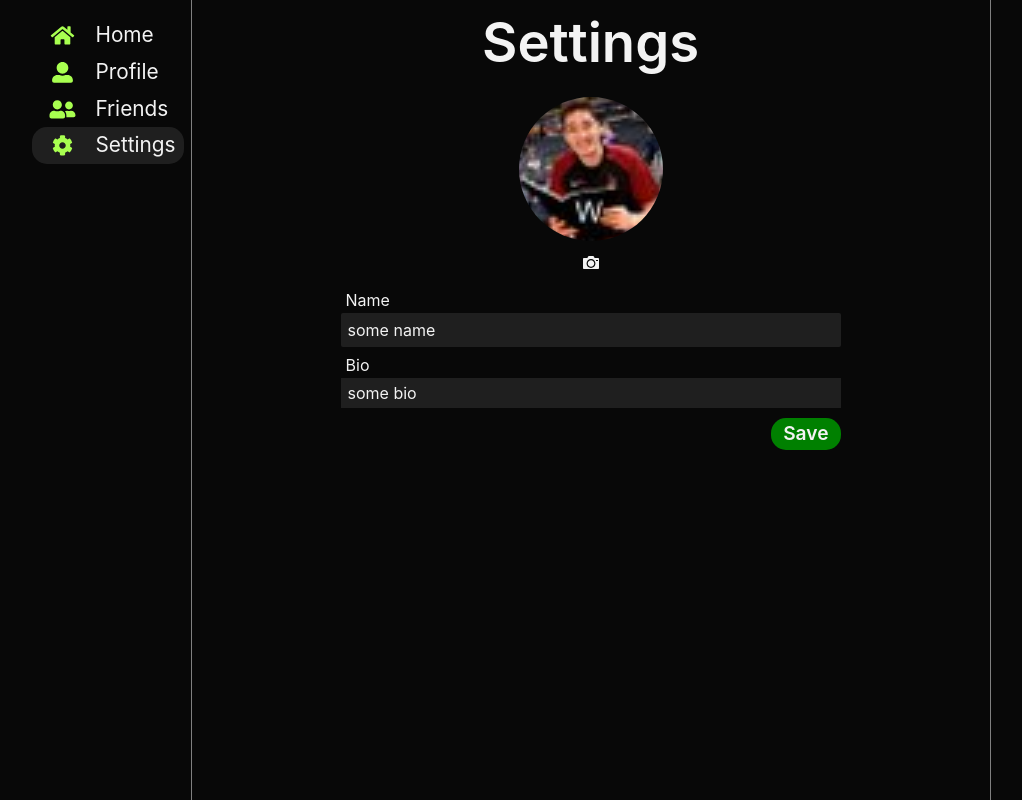
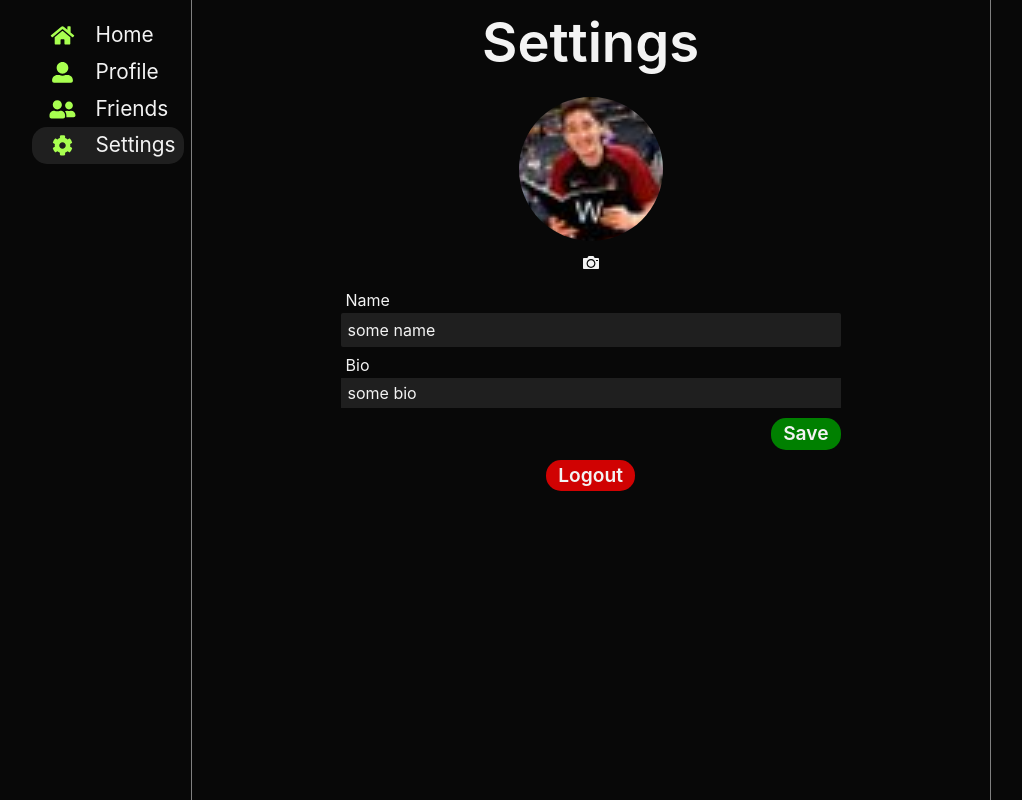
Before and after one commit to social-media-app-project/social-media-app, a React (Create React App) app in the folder frontend/: page /settings in a window 1280 px wide. Shown: the whole page, without its empty margins (132-1154 px from the left). Built offline with nearby package versions, Linux system fonts and the light colour scheme.

Commit message:
moved logout button

```diff
--- a/frontend/src/components/Profile/FriendStatus/FriendStatus.js
+++ b/frontend/src/components/Profile/FriendStatus/FriendStatus.js
@@ -7,7 +7,7 @@ import { AiOutlineCheck } from "react-icons/ai";
 const FriendStatus = () => {
   // TODO: logic for determining this
   const isFriendsWithUser = false;
-  const friendRequested = true;
+  const friendRequested = false;
 
   return (
     <div className={styles["friend-status"]}>
--- a/frontend/src/components/Profile/Profile.js
+++ b/frontend/src/components/Profile/Profile.js
@@ -6,7 +6,6 @@ import { user } from "../../test-data/user-data";
 import { posts } from "../../test-data/post-data";
 import { AiOutlinePlus } from "react-icons/ai";
 import ImageModal from "../ImageModal/ImageModal";
-import LogoutButton from "../LogoutButton/LogoutButton";
 
 const Profile = () => {
   const [isModalOpen, setModalOpen] = useState(false);
@@ -19,17 +18,9 @@ const Profile = () => {
     setModalOpen(true);
   };
 
-  // TODO: something to determine whether user is owner of profile
-  const isUser = true;
-
   // Fetch data using route path and params
   return (
     <div className={styles["profile-container"]}>
-      {isUser && (
-        <div className={styles["absolute-btn"]}>
-          <LogoutButton />
-        </div>
-      )}
       <ProfileHeader
         img={user.profilePicUrl}
         name={user.displayName}
--- a/frontend/src/components/Profile/Profile.module.css
+++ b/frontend/src/components/Profile/Profile.module.css
@@ -4,8 +4,9 @@
   flex-direction: column;
   justify-content: flex-start;
   align-items: center;
-  position: relative;
+  position: inline;
 }
+
 .create-post:not(:active):hover::before {
   content: "add post";
   position: fixed;
@@ -13,6 +14,7 @@
   font-size: 1rem;
   color: white;
 }
+
 .create-post {
   background-color: green;
   position: fixed;
@@ -42,10 +44,3 @@
     right: 25px;
   }
 }
-
-.absolute-btn {
-  position: absolute;
-  top: 0;
-  right: 0;
-  margin: 10px;
-}
--- a/frontend/src/components/Profile/ProfileHeader/ProfileHeader.js
+++ b/frontend/src/components/Profile/ProfileHeader/ProfileHeader.js
@@ -4,7 +4,7 @@ import styles from "./ProfileHeader.module.css";
 
 const ProfileHeader = (props) => {
   // TODO: something to determine whether user is owner of profile (prop or function)
-  const isUser = true;
+  const isUser = false;
 
   const msg = {
     /**TODO: create a settings button which takes user to settings tab */
--- a/frontend/src/components/Settings/Settings.js
+++ b/frontend/src/components/Settings/Settings.js
@@ -2,6 +2,7 @@ import React, { useState } from "react";
 import FormTextInput from "../common/form/FormTextInput/FormTextInput";
 import LargeTextInput from "../common/form/LargeTextInput/LargeTextInput";
 import TextButton from "../common/form/TextButton/TextButton";
+import LogoutButton from "../LogoutButton/LogoutButton";
 import ChangeProfilePic from "./ChangeProfilePic/ChangeProfilePic";
 import styles from "./Settings.module.css";
 
@@ -46,6 +47,9 @@ const Settings = (props) => {
               classNames={[styles["save-button"]]}
             />
           </div>
+          <div className={styles["logout-button-container"]}>
+            <TextButton text="Logout" classNames={[styles["logout-button"]]} />
+          </div>
         </form>
       </div>
     </div>
--- a/frontend/src/components/Settings/Settings.module.css
+++ b/frontend/src/components/Settings/Settings.module.css
@@ -25,14 +25,25 @@
 .edit-name-container,
 .edit-bio-container,
 .save-button-container,
-.edit-pic-container {
+.edit-pic-container,
+.logout-button-container {
   width: 100%;
   margin-bottom: 10px;
 }
 
-.edit-pic-container {
+.edit-pic-container,
+.save-button-container,
+.logout-button-container {
   display: flex;
+}
+
+.edit-pic-container,
+.logout-button-container {
   justify-content: center;
+}
+
+.save-button-container {
+  justify-content: flex-end;
 }
 
 .text-input-label {
@@ -61,7 +72,6 @@
 }
 
 .save-button {
-  float: right;
   background-color: green;
 }
 
@@ -69,3 +79,11 @@
   background-color: var(--text-color);
   color: green;
 }
+
+.logout-button {
+  background-color: var(--bad-button-color);
+}
+
+.logout-button:hover {
+  background-color: var(--bad-button-color-dark);
+}
```
